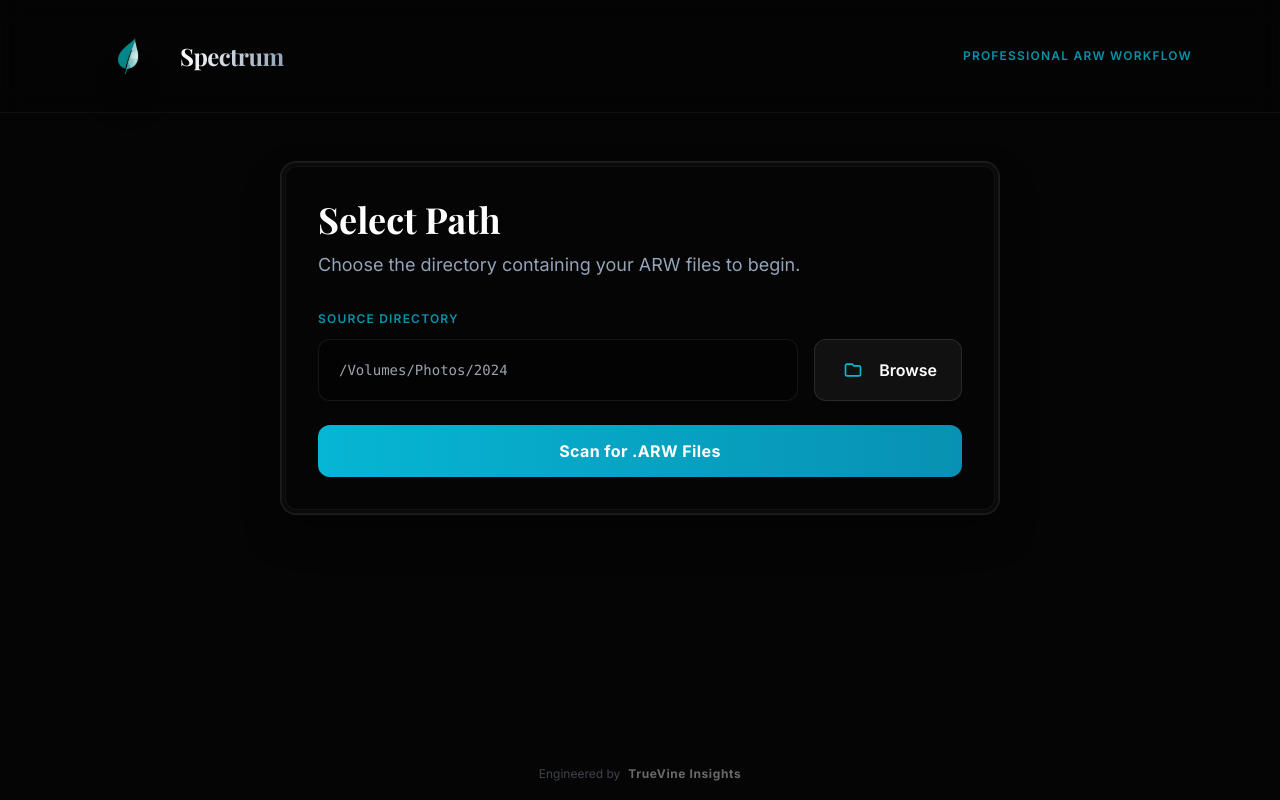
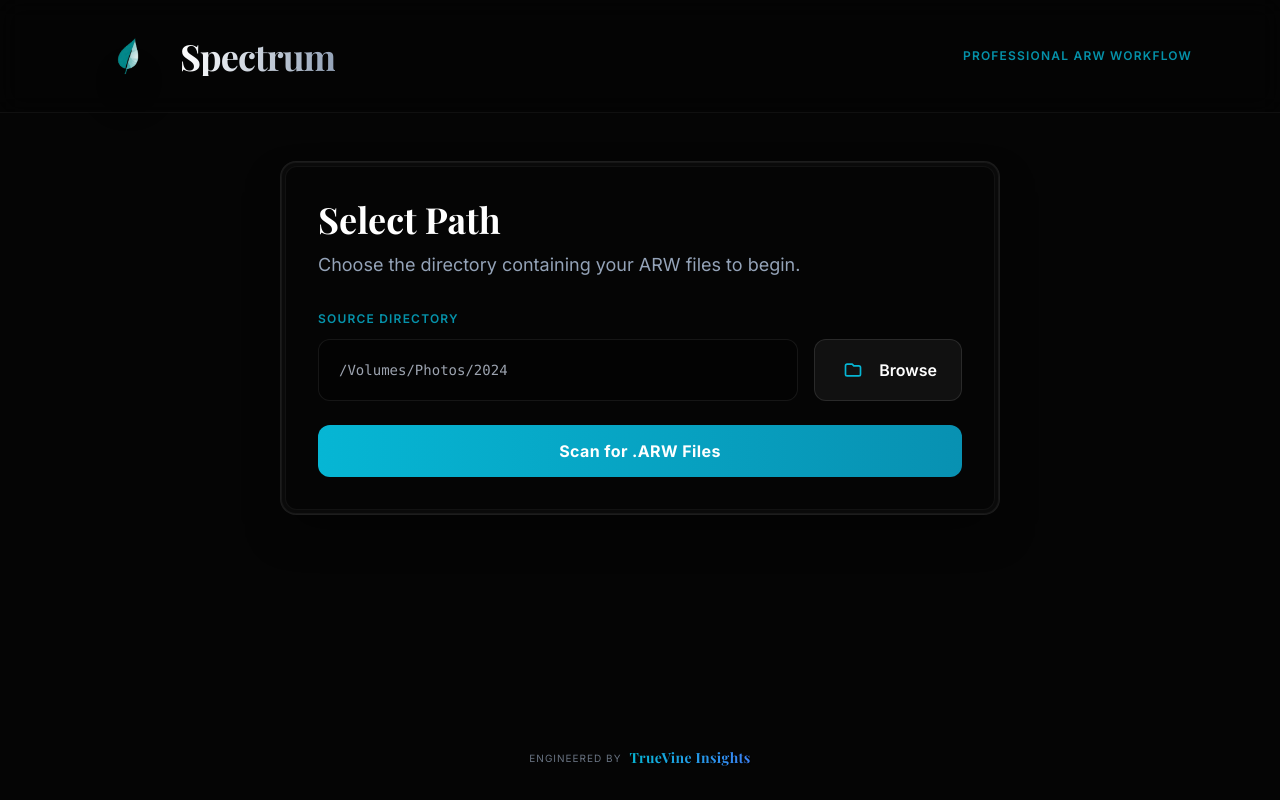
Before and after one commit to SamuelDevdas/michi-img-convert, a Next.js app in the folder frontend/: page / in a window 1280 px wide. Built offline with nearby package versions, Linux system fonts and the light colour scheme; no server answers.

Commit message:
style: Enhance UI typography with updated font weights, a new font utility class, and refined element styling and spacing.

```diff
--- a/frontend/src/app/globals.css
+++ b/frontend/src/app/globals.css
@@ -1,4 +1,4 @@
-@import url('https://fonts.googleapis.com/css2?family=Inter:wght@400;500;600;700&family=Playfair+Display:wght@600;700&display=swap');
+@import url('https://fonts.googleapis.com/css2?family=Inter:wght@300;400;500;600;700&family=Playfair+Display:wght@400;500;600;700&display=swap');
 
 @tailwind base;
 @tailwind components;
@@ -33,6 +33,9 @@ body {
   }
   .font-display {
     font-family: 'Playfair Display', serif;
+  }
+  .font-tech {
+    font-family: 'Inter', sans-serif;
   }
 
   /* Premium Glass Effect */
--- a/frontend/src/app/page.tsx
+++ b/frontend/src/app/page.tsx
@@ -69,11 +69,11 @@ export default function Home() {
               alt="TrueVine Insights Logo"
               className="w-20 h-20 object-contain drop-shadow-2xl"
             />
-            <h1 className="font-display text-2xl font-bold tracking-tight text-transparent bg-clip-text bg-gradient-to-r from-white to-[var(--secondary-text)]">
+            <h1 className="font-display text-4xl font-bold tracking-tight text-transparent bg-clip-text bg-gradient-to-r from-white to-[var(--secondary-text)]">
               Spectrum
             </h1>
           </div>
-          <span className="text-xs uppercase tracking-widest text-[var(--accent)] font-semibold opacity-80">
+          <span className="font-tech text-xs uppercase tracking-widest text-[var(--accent)] font-semibold opacity-80">
             Professional ARW Workflow
           </span>
         </div>
@@ -146,15 +146,19 @@ export default function Home() {
       </div>
 
       {/* Footer Link - Fixed at bottom */}
-      <div className="fixed bottom-4 left-0 right-0 text-center pointer-events-none z-50">
+      <div className="fixed bottom-6 left-0 right-0 text-center pointer-events-none z-50">
         <a
           href="https://truevineinsights.ch"
           target="_blank"
           rel="noopener noreferrer"
-          className="inline-flex items-center gap-2 text-xs text-[var(--secondary-text)] opacity-40 hover:opacity-100 transition-all duration-300 pointer-events-auto"
+          className="group inline-flex items-center gap-2 px-4 py-2 rounded-full hover:bg-white/5 transition-all duration-300 pointer-events-auto"
         >
-          <span className="font-light">Engineered by</span>
-          <span className="font-bold tracking-wider text-white">TrueVine Insights</span>
+          <span className="font-tech text-[10px] uppercase tracking-widest text-[var(--secondary-text)] opacity-70 group-hover:opacity-100 transition-opacity">
+            Engineered by
+          </span>
+          <span className="font-display font-bold text-sm tracking-wide text-transparent bg-clip-text bg-gradient-to-r from-[var(--accent)] to-blue-500 filter drop-shadow-sm group-hover:drop-shadow-[0_0_8px_rgba(6,182,212,0.5)] transition-all">
+            TrueVine Insights
+          </span>
         </a>
       </div>
     </main>
--- a/frontend/src/components/FolderPicker.tsx
+++ b/frontend/src/components/FolderPicker.tsx
@@ -82,7 +82,7 @@ export default function FolderPicker({ onPathSelected }: FolderPickerProps) {
 
           <button
             type="submit"
-            className="w-full px-6 py-3.5 bg-gradient-to-r from-[var(--accent)] to-[var(--accent-hover)] hover:shadow-[0_0_20px_rgba(6,182,212,0.3)] text-white font-bold tracking-wide rounded-xl transition-all duration-300 transform hover:-translate-y-0.5 active:translate-y-0"
+            className="font-tech w-full px-6 py-3.5 bg-gradient-to-r from-[var(--accent)] to-[var(--accent-hover)] hover:shadow-[0_0_20px_rgba(6,182,212,0.3)] text-white font-bold tracking-wide rounded-xl transition-all duration-300 transform hover:-translate-y-0.5 active:translate-y-0"
           >
             Scan for .ARW Files
           </button>
```
